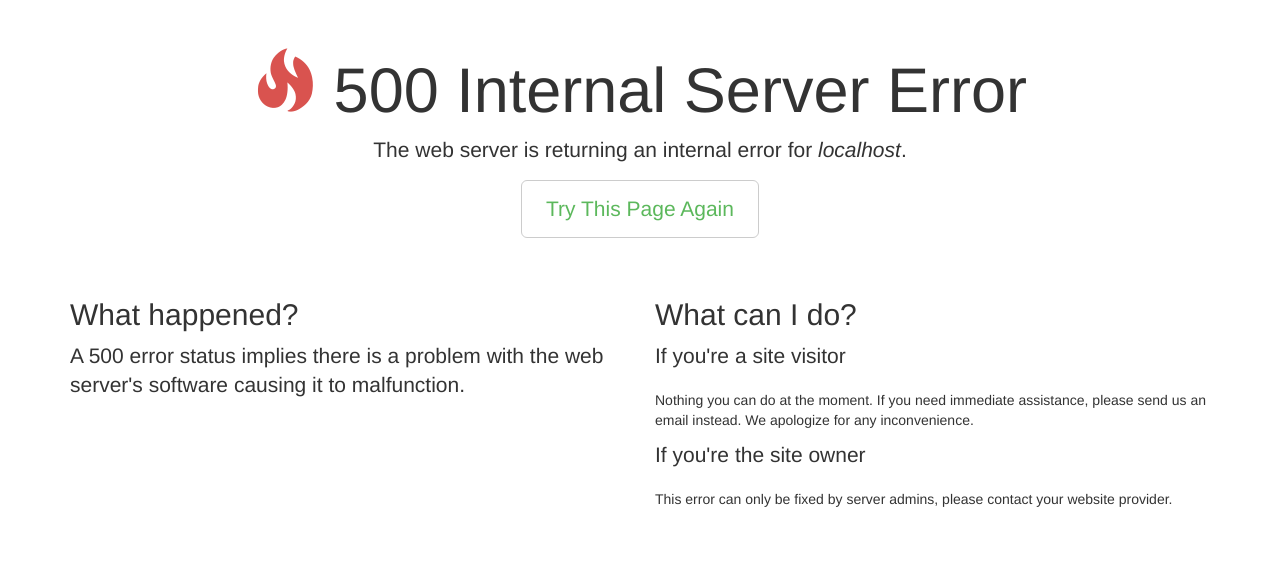
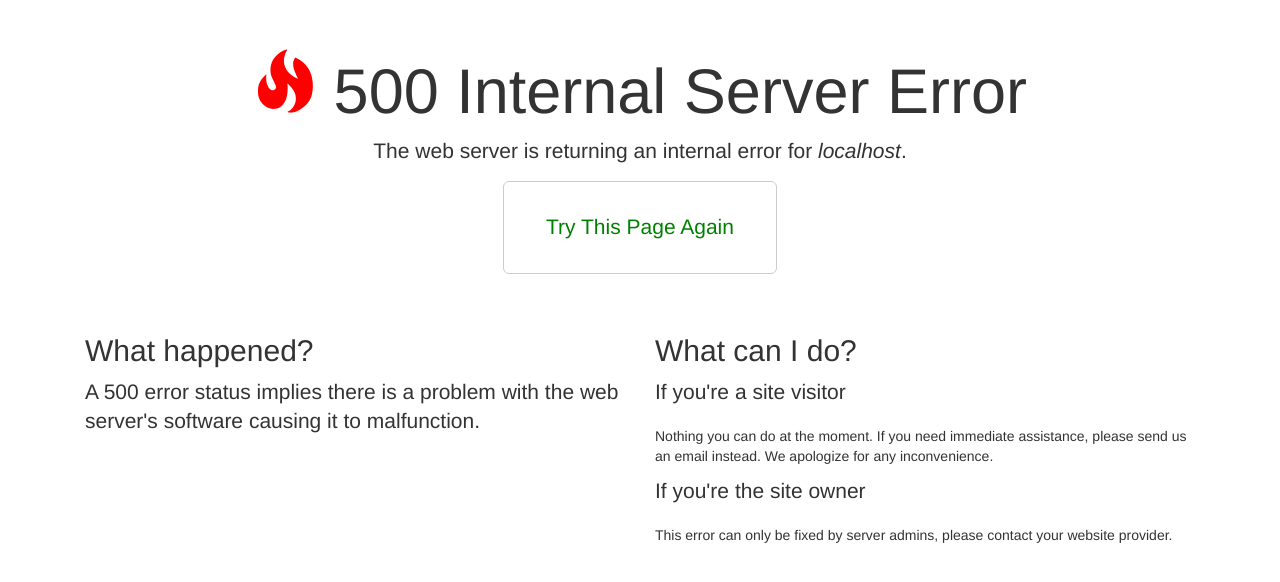
Before and after one commit to alexphelps/server-error-pages, a Jekyll site: the page built from 500-error.html, in a window 1280 px wide. Shown: the top 582 px of the page. Built offline with Jekyll 4.4.1, drawn with Linux system fonts in a browser that asks for light colours; nearby versions of some CDN libraries.

Commit message:
Fix / update error_page.html
+ add : extra color variations
+ add : <meta name="robots" content="noindex, nofollow"> -- error-pages not indexed in search engines
- fixed: .masthead, .body-content [,] { invalid inline css

```diff
--- a/_layouts/error_page.html
+++ b/_layouts/error_page.html
@@ -3,28 +3,26 @@
 <head>
 <meta charset="utf-8">
 <meta name="viewport" content="width=device-width, initial-scale=1.0">
+<meta name="robots" content="noindex, nofollow">
+<title>{{ page.title }}</title>
 <meta name="description" content="{{ page.title }}">
-<title>{{ page.title }}</title>
 <!-- Bootstrap core CSS -->
 <link rel="stylesheet" href="https://maxcdn.bootstrapcdn.com/bootstrap/3.3.7/css/bootstrap.min.css">
 <link rel="stylesheet" href="https://maxcdn.bootstrapcdn.com/font-awesome/4.6.3/css/font-awesome.min.css">
 <style>
 /* Error Page Inline Styles */
 body {
-  padding-top: 20px;
+  padding: 1.5em 0;
 }
 /* Layout */
 .jumbotron {
-  font-size: 21px;
-  font-weight: 200;
   line-height: 2.1428571435;
   color: inherit;
   padding: 10px 0px;
 }
 /* Everything but the jumbotron gets side spacing for mobile-first views */
-.masthead, .body-content, {
-  padding-left: 15px;
-  padding-right: 15px;
+.masthead, .body-content {
+  padding: 0 15px
 }
 /* Main marketing message and sign up button */
 .jumbotron {
@@ -33,12 +31,14 @@ body {
 }
 .jumbotron .btn {
   font-size: 21px;
-  padding: 14px 24px;
+  padding: 1.5em 2em;
 }
 /* Colors */
-.green {color:#5cb85c;}
-.orange {color:#f0ad4e;}
-.red {color:#d9534f;}
+  .green {color:green;}
+  .orange {color:orange;}
+  .red {color:red;}
+  .blue {color:blue;}
+  .yellow {color: yellow;}
 </style>
 <script type="text/javascript">
   function loadDomain() {
```
